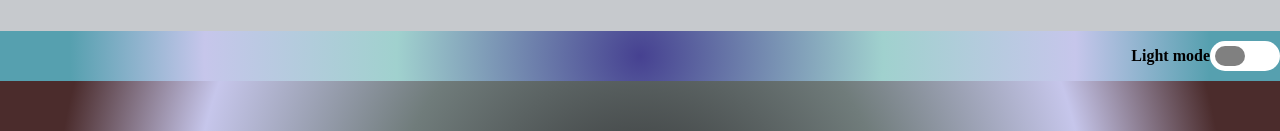
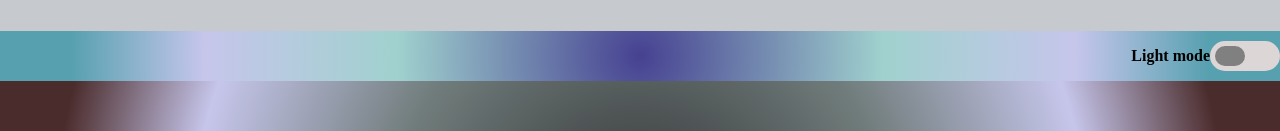
Before and after one commit to RevoU-FSSE-4/module-2-Fachminur1, a plain HTML site: page index.html in a window 1280 px wide. Shown: the part 168-299 px from the top of the page. Drawn offline with Linux system fonts and the light colour scheme; a web font is replaced by a local one.

Commit message:
editing css

```diff
--- a/index.css
+++ b/index.css
@@ -110,7 +110,7 @@ main {
 }
 
 .darkmodebutton {
-    background-color: white;
+    background-color: rgb(221, 214, 214);
     width: 70px;
     height: 30px;
     border-radius: 200px;
@@ -236,7 +236,7 @@ li:hover {
 }
 /* SIDEBAR CSS */
 
-    /* MORAINE LAKE CSS */
+    /* invoker CSS */
 .invokerpic {
     display: flex;
     justify-content: center;
@@ -285,9 +285,9 @@ li:hover {
     border: 5px solid grey;
     border-radius: 5%;
 }
-    /* MORAINE LAKE CSS */
+    /* invoker CSS */
 
-    /* SALAR DE UYUNI CSS */
+    /* antimage CSS */
 .antimagepic {
     grid-column: 5;
     grid-row: 2;
@@ -335,9 +335,9 @@ li:hover {
     border: 5px solid grey;
     border-radius: 5%;
 }
-    /* SALAR DE UYUNI CSS */
+    /* antimage CSS */
 
-    /* SANTORINI ISLAND CSS */
+    /* earthspirit CSS */
 .earthspiritpic {
     grid-column: 2;
     grid-row: 3;
@@ -385,9 +385,9 @@ li:hover {
     border: 5px solid grey;
     border-radius: 5%;
 }
-    /* SANTORINI ISLAND CSS */
+    /* earthspirit CSS */
 
-    /* ANGKOR WAT CSS */
+    /* clockwerk CSS */
 .clockwerkpic {
     grid-column: 5;
     grid-row: 4;
@@ -435,9 +435,9 @@ li:hover {
     border: 5px solid grey;
     border-radius: 5%;
 }
-    /* ANGKOR WAT CSS */
+    /* clockwerk CSS */
 
-    /* GREAT BARRIER REEF CSS */
+    /* lion CSS */
 .lionpic {
     grid-column: 2;
     grid-row: 5;
@@ -486,7 +486,7 @@ li:hover {
     border: 5px solid grey;
     border-radius: 5%;
 }
-    /* GREAT BARRIER REEF CSS */
+    /* lion CSS */
 
     /* GALERY CSS */
 .gallerytext {
```
